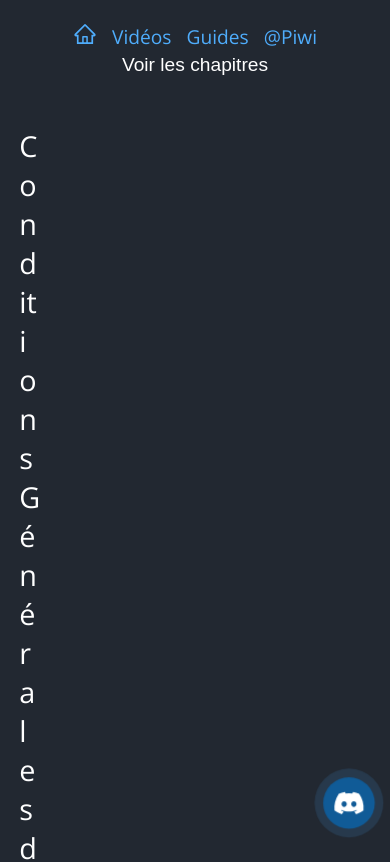
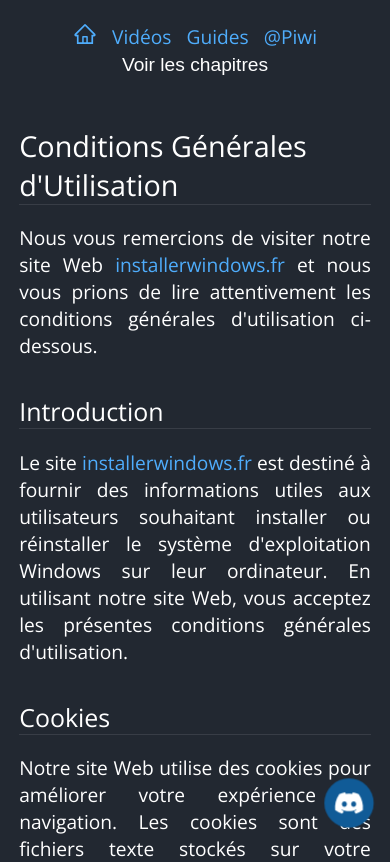
Before and after one commit to Sonny93/installerwindows.fr, a Next.js app: page /cgu in a window 390 px wide. Shown: the top 862 px of the page. Built offline with nearby package versions, Linux system fonts and the light colour scheme; no server answers.

Commit message:
fix: markdown content collapsed on mobile devices

```diff
--- a/Components/GitHub/markdown.module.scss
+++ b/Components/GitHub/markdown.module.scss
@@ -77,6 +77,11 @@
         flex-direction: column;
     }
 
+    .chapters-wrapper-mobile ~ .markdown-content,
+    .chapters-wrapper-desktop ~ .markdown-content {
+        width: 100%;
+    }
+
     .chapters-wrapper-mobile {
         display: flex;
     }
```
